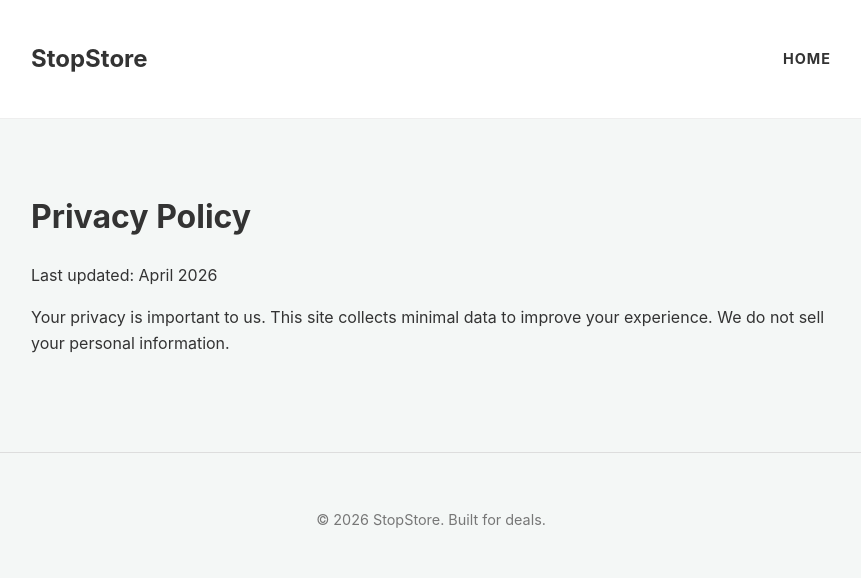
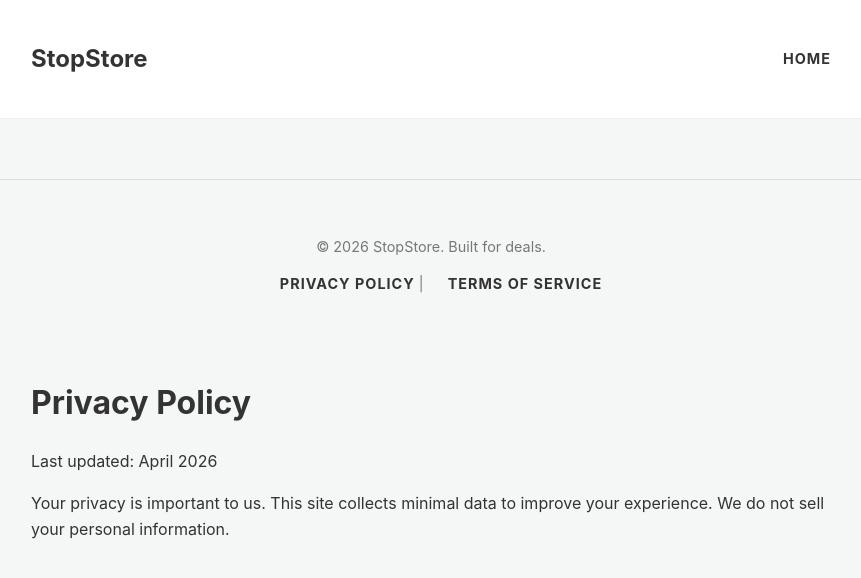
Before and after one commit to him001133/stopstore-simple, a Jekyll site: the page built from privacy-policy.md, in a window 1280 px wide. Shown: the top 578 px of the page, without its empty margins (209-1070 px from the left). Built offline with Jekyll 4.4.1, drawn with Linux system fonts in a browser that asks for light colours.

Commit message:
Add footer with navigation links to default layout

```diff
--- a/_layouts/default.html
+++ b/_layouts/default.html
@@ -14,13 +14,18 @@
             </nav>
         </div>
     </header>
+    <footer class="site-footer">
+    <p>&copy; {{ site.time | date: "%Y" }} {{ site.title }}. Built for deals.</p>
+    <nav class="footer-nav">
+        <a href="{{ site.baseurl }}/privacy-policy">Privacy Policy</a> |
+        <a href="{{ site.baseurl }}/terms-of-service">Terms of Service</a>
+    </nav>
+</footer>
 
     <div class="container">
         {{ content }}
     </div>
 
-    <footer class="site-footer">
-        <p>&copy; {{ site.time | date: "%Y" }} {{ site.title }}. Built for deals.</p>
-    </footer>
+
 </body>
 </html>
```
